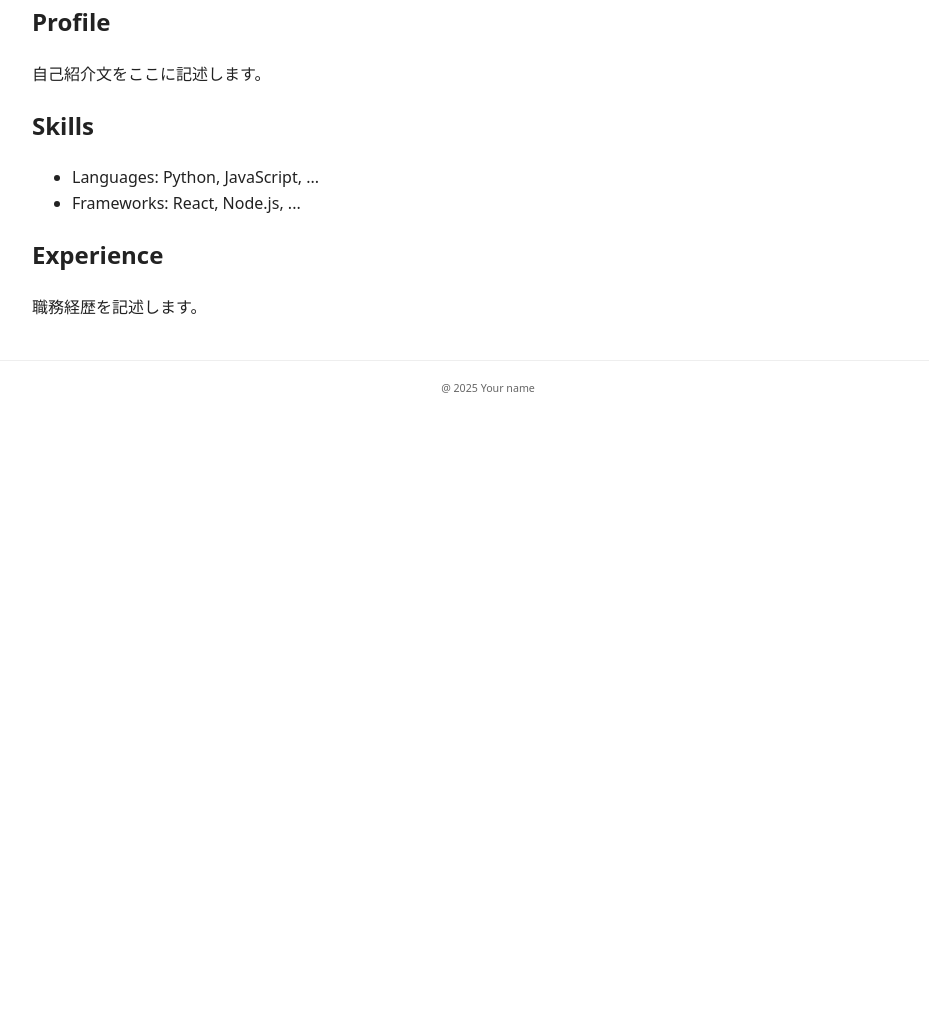
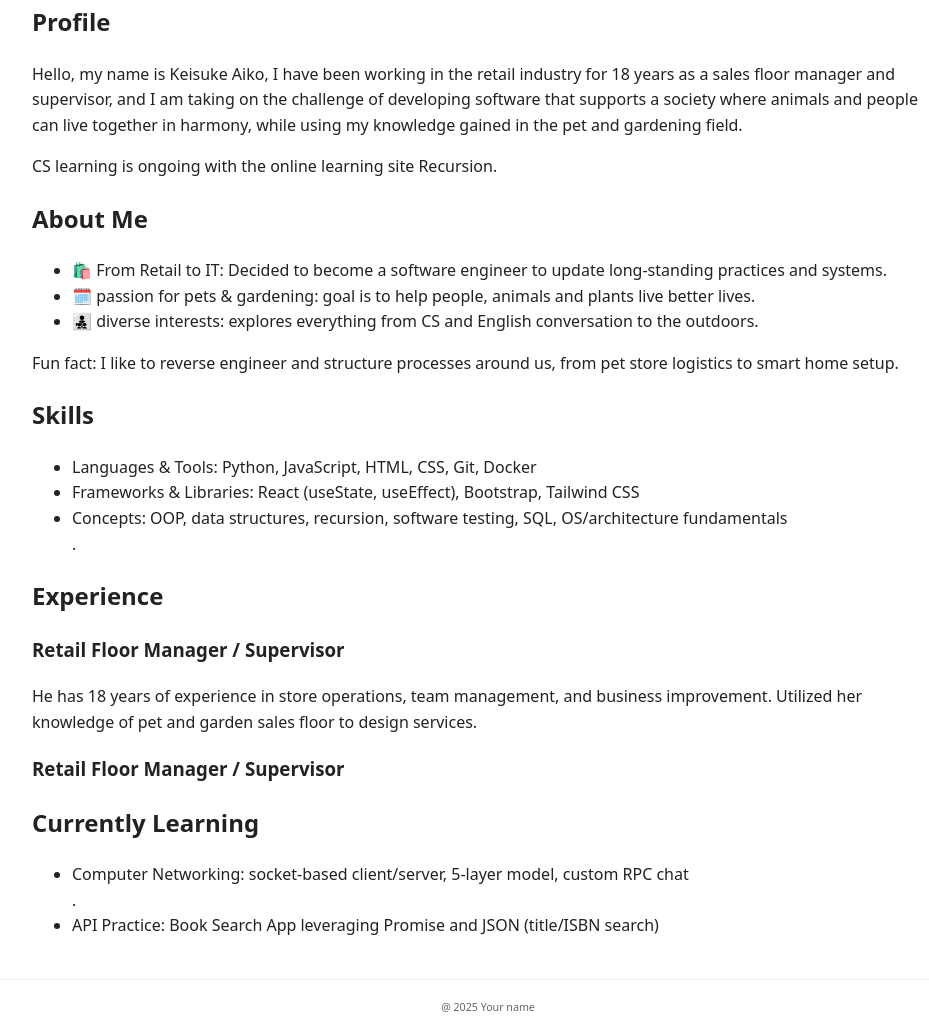
Before and after one commit to ksk-aiko/ResumeWebsite, a plain HTML site: page public/resume.html in a window 1280 px wide. Shown: the part 211-1243 px from the top of the page, without its empty margins (152-1081 px from the left). Before the commit the page ends 800 px from the top, so only its background shows below. Drawn offline with Linux system fonts and the light colour scheme.

Commit message:
Update resume.html with detailed profile, about me, skills, experience, and learning sections

```diff
--- a/public/resume.html
+++ b/public/resume.html
@@ -13,20 +13,47 @@
       <h1>Resume</h1>
       <p><a class="btn" href="/assets/resume.pdf" target="_blank" rel="noopener">Download PDF</a></p>
     </section>
+
     <section id="profile">
       <h2>Profile</h2>
-      <p>自己紹介文をここに記述します。</p>
+      <p>Hello, my name is Keisuke Aiko, I have been working in the retail industry for 18 years as a sales floor manager and supervisor, and I am taking on the challenge of developing software that supports a society where animals and people can live together in harmony, while using my knowledge gained in the pet and gardening field. </p>
+      <p>CS learning is ongoing with the online learning site Recursion.  </p>
     </section>
+
+    <section id="about">
+      <h2>About Me</h2>
+      <ul>
+        <li>🛍️ From Retail to IT: Decided to become a software engineer to update long-standing practices and systems. </li>
+        <li>🗓️ passion for pets & gardening: goal is to help people, animals and plants live better lives. </li>
+        <li>👨‍👧‍👦 diverse interests: explores everything from CS and English conversation to the outdoors. </li>
+      </ul>
+      <p>Fun fact: I like to reverse engineer and structure processes around us, from pet store logistics to smart home setup. </p>
+    </section>
+
     <section id="skills">
       <h2>Skills</h2>
       <ul>
-        <li>Languages: Python, JavaScript, ...</li>
-        <li>Frameworks: React, Node.js, ...</li>
+        <li>Languages & Tools: Python, JavaScript, HTML, CSS, Git, Docker</li>
+        <li>Frameworks & Libraries: React (useState, useEffect), Bootstrap, Tailwind CSS</li>
+        <li>Concepts: OOP, data structures, recursion, software testing, SQL, OS/architecture fundamentals</li>.
       </ul>
     </section>
+
     <section id="experience">
       <h2>Experience</h2>
-      <p>職務経歴を記述します。</p>
+      <article>
+        <h3>Retail Floor Manager / Supervisor</h3>
+        <p>He has 18 years of experience in store operations, team management, and business improvement. Utilized her knowledge of pet and garden sales floor to design services. </p><h3>Retail Floor Manager / Supervisor
+      </article>
+    </section>
+
+
+    <section id="learning">
+      <h2>Currently Learning</h2>
+      <ul>
+        <li>Computer Networking: socket-based client/server, 5-layer model, custom RPC chat</li>.
+        <li>API Practice: Book Search App leveraging Promise and JSON (title/ISBN search)</li>
+      </ul>
     </section>
   </main>
   <div data-partial="footer"></div>
```
Also changed, not shown: 1 other file.
